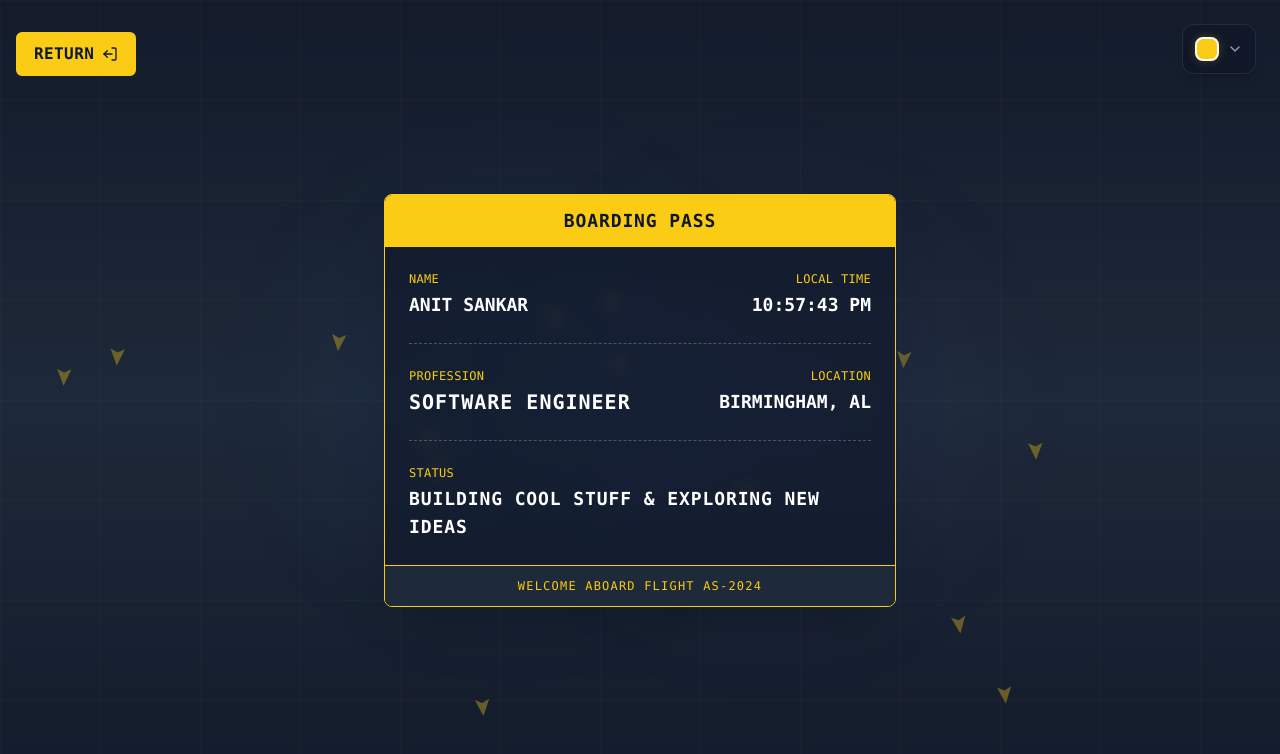
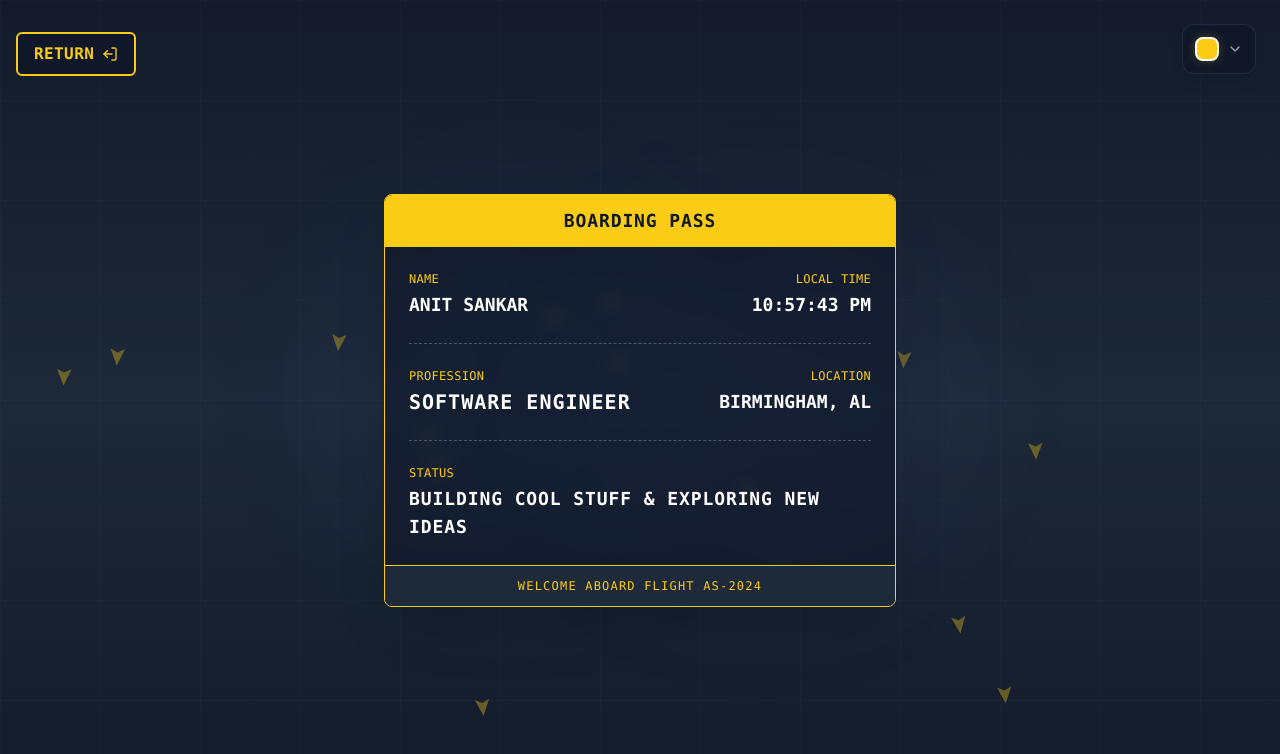
Before and after one commit to asankar04/asankar04, a React (Vite) app: page / in a window 1280 px wide. Both pictures are taken after a click on the button "CHECK IN". Shown: the top 754 px of the page. Built offline with nearby package versions, Linux system fonts and the light colour scheme.

Commit message:
Matched return button styling to checkin button

```diff
--- a/src/components/Boarding.tsx
+++ b/src/components/Boarding.tsx
@@ -48,15 +48,15 @@ export default function Boarding({ setCurrentSection, color }: BoardingProps) {
         <motion.button
           whileHover={{
             scale: 1.05,
+            backgroundColor: color.primary,
             boxShadow: `0 0 30px ${color.primary}66`, // 66 = 40% opacity
             color: 'white',
           }}
           whileTap={{ scale: 0.98 }}
-          className="border-2 px-4 py-2 rounded-md font-mono font-bold tracking-wide transition-colors flex items-center gap-2"
+          className="bg-gray-900/90 border-2 px-4 py-2 rounded-md font-mono font-bold tracking-wide flex items-center gap-2"
           style={{
-            backgroundColor: color.primary,
             borderColor: color.primary,
-            color: '#111827',
+            color: color.primary,
           }}
           onClick={() => setCurrentSection('checkIn')}
         >
```
